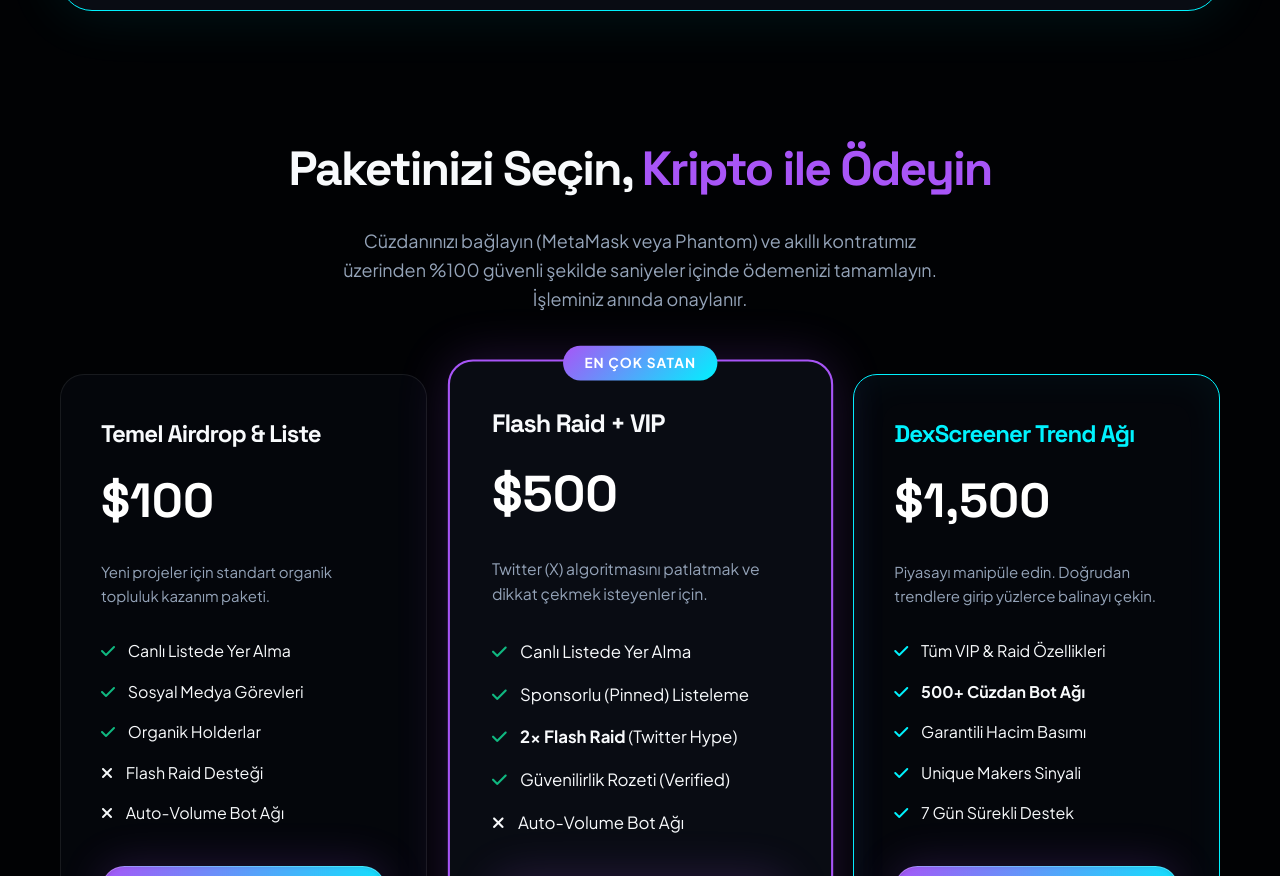
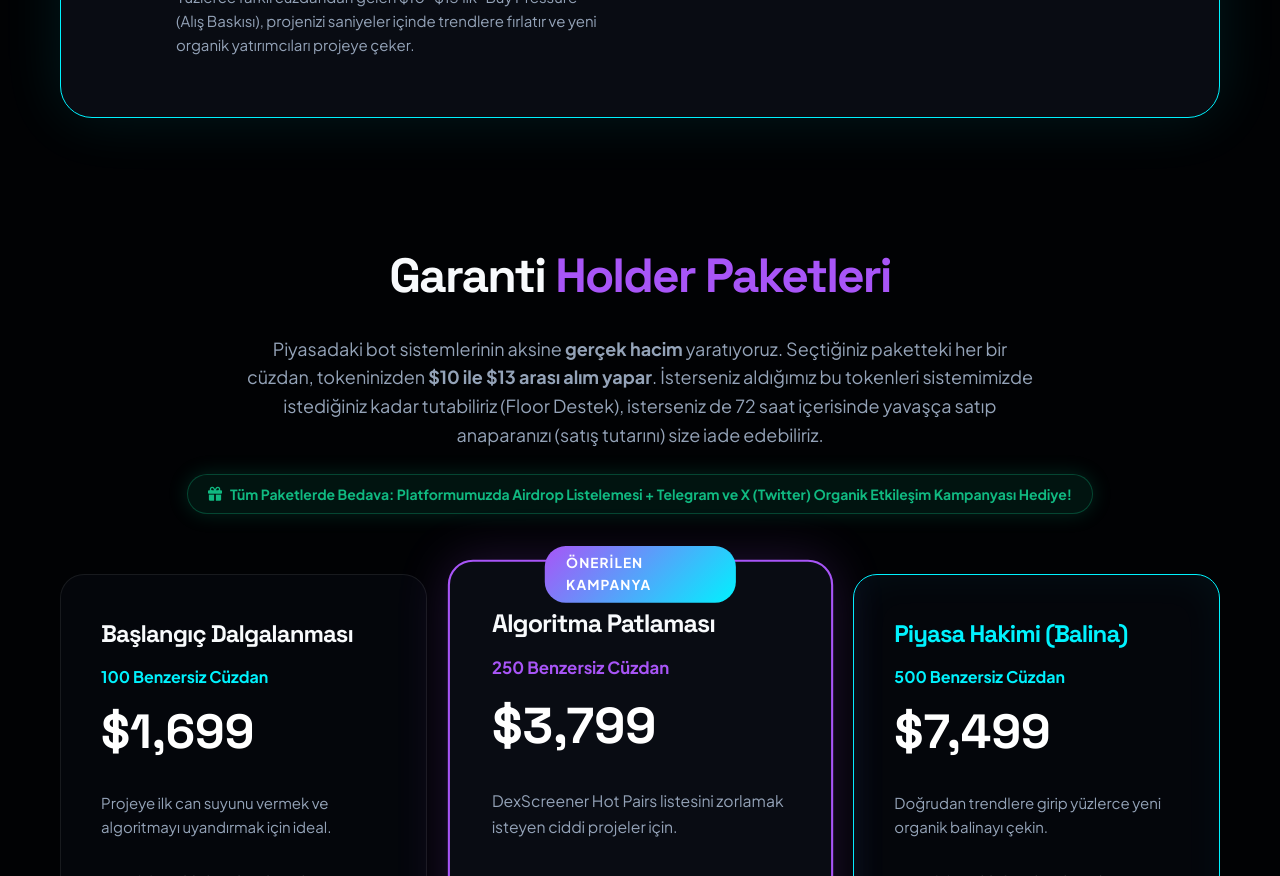
Before and after one commit to tokenbountyio/token-bounty-io, a website: page for-projects.html in a window 1280 px wide. Shown: the part 1518-2394 px from the top of the page. Drawn offline with Linux system fonts and the light colour scheme.

Commit message:
Feat: Refactor Storefront to exclusively sell Holder & Volume Bot packages

```diff
--- a/for-projects.html
+++ b/for-projects.html
@@ -263,13 +263,13 @@
         <!-- Hero Section -->
         <section class="marketing-hero" style="padding: 140px 20px 60px;">
             <div style="display:inline-flex; align-items: center; gap: 8px; padding: 6px 16px; background: rgba(168, 85, 247, 0.1); border: 1px solid rgba(168, 85, 247, 0.3); border-radius: 99px; color: var(--neon-purple); font-weight:700; font-size: 13px; margin-bottom: 24px; box-shadow: 0 0 20px rgba(168,85,247,0.2);">
-                <i class="fa-solid fa-fire-flame-curved"></i> %100 Gerçek Hacim & Trend Garantisi
+                <i class="fa-solid fa-fire-flame-curved"></i> DexScreener & DEXTools Trend Garantisi
             </div>
-            <h1 class="marketing-title" style="font-size: 64px; margin-bottom: 30px;">Projenizi DexScreener'da <br>Trendlere Sokun</h1>
-            <p class="marketing-subtitle" style="font-size: 22px;">Meme coin pazarında hacim ve holder sayısı her şeydir. Dünyanın en gelişmiş "Auto-Volume & Holder Bot" ağıyla tanışın. Yüzlerce farklı cüzdandan gelen organik satın alımlarla algoritmayı ele geçirin.</p>
+            <h1 class="marketing-title" style="font-size: 64px; margin-bottom: 30px;">Algoritmayı Ele Geçirin. <br>Hacmi Siz Belirleyin.</h1>
+            <p class="marketing-subtitle" style="font-size: 22px;">Meme coin pazarında hacim ve benzersiz holder (Unique Maker) sayısı her şeydir. Dünyanın en gelişmiş "Auto-Volume & Holder Bot" ağıyla tanışın. Yüzlerce farklı cüzdandan gelen stratejik alımlarla projenizi en tepeye taşıyoruz.</p>
             <div style="display: flex; gap: 20px; justify-content: center;">
-                <a href="#pricing" class="btn-main" style="padding: 18px 40px; font-size: 18px; background: var(--gradient-brand); border:none; box-shadow: 0 0 30px rgba(168,85,247,0.4);"><i class="fa-solid fa-rocket"></i> Paketleri İncele</a>
-                <a href="#how-it-works" class="btn-main" style="padding: 18px 40px; font-size: 18px; background: rgba(255,255,255,0.05); color: #fff; border: 1px solid var(--border-subtle);"><i class="fa-solid fa-play"></i> Nasıl Çalışır?</a>
+                <a href="#pricing" class="btn-main" style="padding: 18px 40px; font-size: 18px; background: var(--gradient-brand); border:none; box-shadow: 0 0 30px rgba(168,85,247,0.4);"><i class="fa-solid fa-rocket"></i> Holder Paketlerini İncele</a>
+                <a href="#how-it-works" class="btn-main" style="padding: 18px 40px; font-size: 18px; background: rgba(255,255,255,0.05); color: #fff; border: 1px solid var(--border-subtle);"><i class="fa-solid fa-play"></i> Sistem Nasıl Çalışıyor?</a>
             </div>
         </section>
 
@@ -277,23 +277,23 @@
         <section id="how-it-works" style="max-width: 1200px; margin: 80px auto; padding: 0 20px;">
             <div style="background: var(--bg-surface-elevated); border: 1px solid var(--neon-cyan); border-radius: 32px; padding: 60px; box-shadow: 0 0 60px rgba(0, 242, 254, 0.1); display: grid; grid-template-columns: 1fr 1fr; gap: 60px; align-items: center;">
                 <div>
-                    <h2 style="font-family: var(--font-heading); font-size: 42px; margin-bottom: 24px; color: var(--text-primary); line-height: 1.2;">Neden <span style="color: var(--neon-cyan);">Volume Bot Ağı</span> Kullanmalısınız?</h2>
-                    <p style="color: var(--text-secondary); font-size: 18px; margin-bottom: 30px; line-height: 1.7;">DexScreener ve DEXTools algoritmaları, projeleri "Trending" listesine alırken tek bir şeye bakar: <strong>Unique Makers (Farklı Cüzdan İşlemleri)</strong> ve <strong>İşlem Hacmi</strong>.</p>
-                    <p style="color: var(--text-secondary); font-size: 18px; margin-bottom: 40px; line-height: 1.7;">Tek bir cüzdandan 10.000$ alım yapmanız trend olmanızı sağlamaz. Ancak bizim sistemimizde; ana kasadan beslenen <strong>500 benzersiz cüzdan</strong>, rasgele zaman aralıklarıyla projenizden organik görünümlü alımlar yapar.</p>
+                    <h2 style="font-family: var(--font-heading); font-size: 42px; margin-bottom: 24px; color: var(--text-primary); line-height: 1.2;">Piyasayı <span style="color: var(--neon-cyan);">Bot Ağımızla</span> Manipüle Edin</h2>
+                    <p style="color: var(--text-secondary); font-size: 18px; margin-bottom: 30px; line-height: 1.7;">DexScreener ve DEXTools algoritmaları, projeleri "Trending" (Hot Pairs) listesine alırken en çok <strong>Unique Makers (Farklı Cüzdan İşlemleri)</strong> metriğine bakar.</p>
+                    <p style="color: var(--text-secondary); font-size: 18px; margin-bottom: 40px; line-height: 1.7;">Tek bir balina cüzdanından 10.000$ alım yapmanız trend olmanızı sağlamaz. Ancak sistemimiz, ana kasadan beslenen <strong>500+ benzersiz cüzdanı</strong> kontrol eder. Sizin için rasgele zamanlarda organik görünümlü alımlar yaparız.</p>
 
                     <ul style="list-style: none; padding: 0; display: flex; flex-direction: column; gap: 20px;">
                         <li style="display: flex; gap: 15px; align-items: flex-start;">
                             <div style="width: 40px; height: 40px; border-radius: 50%; background: rgba(16, 185, 129, 0.1); color: var(--neon-green); display: flex; align-items: center; justify-content: center; font-size: 18px; flex-shrink: 0;"><i class="fa-solid fa-check"></i></div>
                             <div>
-                                <h4 style="font-size: 18px; font-weight: 700; margin-bottom: 5px;">Anında 500+ Yeni Holder</h4>
-                                <p style="color: var(--text-secondary); font-size: 15px;">Satın alan her bot cüzdanı, tokeninizi elinde tutarak projenizin holder sayısını artırır. Yeni yatırımcılara güven verir.</p>
+                                <h4 style="font-size: 18px; font-weight: 700; margin-bottom: 5px;">Güvenilir "Floor" Desteği</h4>
+                                <p style="color: var(--text-secondary); font-size: 15px;">Satın alan her cüzdan tokeninizi cüzdanında tutar. İsterseniz bu tokenleri süresiz olarak tutup fiyatın düşmesini (Floor) engelleriz. İsterseniz de 72 saat içinde yavaşça satıp anaparanızı size iade ederiz.</p>
                             </div>
                         </li>
                         <li style="display: flex; gap: 15px; align-items: flex-start;">
                             <div style="width: 40px; height: 40px; border-radius: 50%; background: rgba(0, 242, 254, 0.1); color: var(--neon-cyan); display: flex; align-items: center; justify-content: center; font-size: 18px; flex-shrink: 0;"><i class="fa-solid fa-bolt"></i></div>
                             <div>
-                                <h4 style="font-size: 18px; font-weight: 700; margin-bottom: 5px;">Trend Algoritmasını Tetikler</h4>
-                                <p style="color: var(--text-secondary); font-size: 15px;">Sürekli ve farklı cüzdanlardan gelen satın alma işlemleri (Buy Pressure), projenizi saniyeler içinde "Hot Pairs" listesine fırlatır.</p>
+                                <h4 style="font-size: 18px; font-weight: 700; margin-bottom: 5px;">Trend Algoritmasını Kesin Tetikler</h4>
+                                <p style="color: var(--text-secondary); font-size: 15px;">Yüzlerce farklı cüzdandan gelen $10-$13'lık "Buy Pressure" (Alış Baskısı), projenizi saniyeler içinde trendlere fırlatır ve yeni organik yatırımcıları projeye çeker.</p>
                             </div>
                         </li>
                     </ul>
@@ -334,64 +334,72 @@
         <!-- Pricing Section (Web3 Payments) -->
         <section id="pricing" style="max-width: 1200px; margin: 120px auto; padding: 0 20px;">
             <div style="text-align: center; margin-bottom: 60px;">
-                <h2 style="font-family: var(--font-heading); font-size: 48px; margin-bottom: 20px;">Paketinizi Seçin, <span style="color: var(--neon-purple);">Kripto ile Ödeyin</span></h2>
-                <p style="color: var(--text-secondary); font-size: 18px; max-width: 600px; margin: 0 auto;">Cüzdanınızı bağlayın (MetaMask veya Phantom) ve akıllı kontratımız üzerinden %100 güvenli şekilde saniyeler içinde ödemenizi tamamlayın. İşleminiz anında onaylanır.</p>
+                <h2 style="font-family: var(--font-heading); font-size: 48px; margin-bottom: 20px;">Garanti <span style="color: var(--neon-purple);">Holder Paketleri</span></h2>
+                <p style="color: var(--text-secondary); font-size: 18px; max-width: 800px; margin: 0 auto;">Piyasadaki bot sistemlerinin aksine <strong>gerçek hacim</strong> yaratıyoruz. Seçtiğiniz paketteki her bir cüzdan, tokeninizden <strong>$10 ile $13 arası alım yapar</strong>. İsterseniz aldığımız bu tokenleri sistemimizde istediğiniz kadar tutabiliriz (Floor Destek), isterseniz de 72 saat içerisinde yavaşça satıp anaparanızı (satış tutarını) size iade edebiliriz.</p>
+                <div style="display:inline-flex; align-items: center; gap: 8px; padding: 8px 20px; background: rgba(16, 185, 129, 0.1); border: 1px solid rgba(16, 185, 129, 0.3); border-radius: 99px; color: var(--neon-green); font-weight:700; font-size: 14px; margin-top: 24px; box-shadow: 0 0 20px rgba(16,185,129,0.2);">
+                    <i class="fa-solid fa-gift"></i> Tüm Paketlerde Bedava: Platformumuzda Airdrop Listelemesi + Telegram ve X (Twitter) Organik Etkileşim Kampanyası Hediye!
+                </div>
             </div>
 
             <div style="display: grid; grid-template-columns: repeat(3, 1fr); gap: 30px;">
 
-                <!-- Package 1 -->
+                <!-- Package 1: 100 Wallets -->
                 <div class="pricing-card" style="background: var(--bg-glass-card); border: 1px solid var(--border-subtle); border-radius: 24px; padding: 40px; position: relative; transition: transform 0.3s;">
-                    <h3 style="font-size: 24px; margin-bottom: 10px;">Temel Airdrop & Liste</h3>
-                    <div style="font-size: 48px; font-weight: 800; font-family: var(--font-heading); margin-bottom: 20px; color: #fff;">$100</div>
-                    <p style="color: var(--text-secondary); margin-bottom: 30px; font-size: 15px;">Yeni projeler için standart organik topluluk kazanım paketi.</p>
+                    <h3 style="font-size: 24px; margin-bottom: 10px;">Başlangıç Dalgalanması</h3>
+                    <div style="color: var(--neon-cyan); font-weight: 700; margin-bottom: 5px;">100 Benzersiz Cüzdan</div>
+                    <div style="font-size: 48px; font-weight: 800; font-family: var(--font-heading); margin-bottom: 20px; color: #fff;">$1,699</div>
+                    <p style="color: var(--text-secondary); margin-bottom: 30px; font-size: 15px;">Projeye ilk can suyunu vermek ve algoritmayı uyandırmak için ideal.</p>
 
                     <ul style="list-style: none; padding: 0; margin-bottom: 40px; display: flex; flex-direction: column; gap: 15px;">
-                        <li><i class="fa-solid fa-check" style="color: var(--neon-green); margin-right: 10px;"></i> Canlı Listede Yer Alma</li>
-                        <li><i class="fa-solid fa-check" style="color: var(--neon-green); margin-right: 10px;"></i> Sosyal Medya Görevleri</li>
-                        <li><i class="fa-solid fa-check" style="color: var(--neon-green); margin-right: 10px;"></i> Organik Holderlar</li>
-                        <li style="color: var(--text-muted);"><i class="fa-solid fa-xmark" style="margin-right: 10px;"></i> Flash Raid Desteği</li>
-                        <li style="color: var(--text-muted);"><i class="fa-solid fa-xmark" style="margin-right: 10px;"></i> Auto-Volume Bot Ağı</li>
+                        <li><i class="fa-solid fa-check" style="color: var(--neon-green); margin-right: 10px;"></i> 100 Farklı Cüzdandan Alım</li>
+                        <li><i class="fa-solid fa-check" style="color: var(--neon-green); margin-right: 10px;"></i> Her Cüzdan $10-$13 Alır</li>
+                        <li><i class="fa-solid fa-check" style="color: var(--neon-green); margin-right: 10px;"></i> 72 Saatte İade veya Süresiz Tutma</li>
+                        <li><i class="fa-solid fa-check" style="color: var(--neon-green); margin-right: 10px;"></i> Telegram / X Görev Kampanyası</li>
                     </ul>
 
-                    <button onclick="processCryptoPayment(100, 'Temel Airdrop')" class="btn-main" style="width: 100%; justify-content: center; background: rgba(255,255,255,0.05); color: #fff;"><i class="fa-brands fa-ethereum"></i> Web3 ile Öde ($100)</button>
+                    <button onclick="processCryptoPayment(1699, '100 Cüzdan Paketi')" class="btn-main" style="width: 100%; justify-content: center; background: rgba(255,255,255,0.05); color: #fff;"><i class="fa-brands fa-ethereum"></i> Web3 ile Satın Al</button>
                 </div>
 
-                <!-- Package 2 (POPULAR) -->
+                <!-- Package 2: 250 Wallets (POPULAR) -->
                 <div class="pricing-card" style="background: var(--bg-surface-elevated); border: 2px solid var(--neon-purple); border-radius: 24px; padding: 40px; position: relative; transform: scale(1.05); z-index: 10; box-shadow: 0 0 50px rgba(168,85,247,0.2);">
-                    <div style="position: absolute; top: -15px; left: 50%; transform: translateX(-50%); background: var(--gradient-brand); color: #fff; padding: 6px 20px; border-radius: 20px; font-weight: 700; font-size: 13px; letter-spacing: 1px;">EN ÇOK SATAN</div>
-                    <h3 style="font-size: 24px; margin-bottom: 10px;">Flash Raid + VIP</h3>
-                    <div style="font-size: 48px; font-weight: 800; font-family: var(--font-heading); margin-bottom: 20px; color: #fff;">$500</div>
-                    <p style="color: var(--text-secondary); margin-bottom: 30px; font-size: 15px;">Twitter (X) algoritmasını patlatmak ve dikkat çekmek isteyenler için.</p>
+                    <div style="position: absolute; top: -15px; left: 50%; transform: translateX(-50%); background: var(--gradient-brand); color: #fff; padding: 6px 20px; border-radius: 20px; font-weight: 700; font-size: 13px; letter-spacing: 1px;">ÖNERİLEN KAMPANYA</div>
+                    <h3 style="font-size: 24px; margin-bottom: 10px;">Algoritma Patlaması</h3>
+                    <div style="color: var(--neon-purple); font-weight: 700; margin-bottom: 5px;">250 Benzersiz Cüzdan</div>
+                    <div style="font-size: 48px; font-weight: 800; font-family: var(--font-heading); margin-bottom: 20px; color: #fff;">$3,799</div>
+                    <p style="color: var(--text-secondary); margin-bottom: 30px; font-size: 15px;">DexScreener Hot Pairs listesini zorlamak isteyen ciddi projeler için.</p>
 
                     <ul style="list-style: none; padding: 0; margin-bottom: 40px; display: flex; flex-direction: column; gap: 15px;">
-                        <li><i class="fa-solid fa-check" style="color: var(--neon-green); margin-right: 10px;"></i> Canlı Listede Yer Alma</li>
-                        <li><i class="fa-solid fa-check" style="color: var(--neon-green); margin-right: 10px;"></i> Sponsorlu (Pinned) Listeleme</li>
-                        <li><i class="fa-solid fa-check" style="color: var(--neon-green); margin-right: 10px;"></i> <strong>2x Flash Raid</strong> (Twitter Hype)</li>
-                        <li><i class="fa-solid fa-check" style="color: var(--neon-green); margin-right: 10px;"></i> Güvenilirlik Rozeti (Verified)</li>
-                        <li style="color: var(--text-muted);"><i class="fa-solid fa-xmark" style="margin-right: 10px;"></i> Auto-Volume Bot Ağı</li>
+                        <li><i class="fa-solid fa-check" style="color: var(--neon-green); margin-right: 10px;"></i> 250 Farklı Cüzdandan Alım</li>
+                        <li><i class="fa-solid fa-check" style="color: var(--neon-green); margin-right: 10px;"></i> Ciddi "Buy Pressure" Oluşturma</li>
+                        <li><i class="fa-solid fa-check" style="color: var(--neon-green); margin-right: 10px;"></i> 72 Saatte İade veya Süresiz Tutma</li>
+                        <li><i class="fa-solid fa-check" style="color: var(--neon-green); margin-right: 10px;"></i> Hediye Airdrop Listelemesi</li>
                     </ul>
 
-                    <button onclick="processCryptoPayment(500, 'Flash Raid VIP')" class="btn-main" style="width: 100%; justify-content: center; background: var(--gradient-brand); border: none; box-shadow: 0 0 20px rgba(168,85,247,0.4);"><i class="fa-brands fa-ethereum"></i> Web3 ile Öde ($500)</button>
+                    <button onclick="processCryptoPayment(3799, '250 Cüzdan Paketi')" class="btn-main" style="width: 100%; justify-content: center; background: var(--gradient-brand); border: none; box-shadow: 0 0 20px rgba(168,85,247,0.4);"><i class="fa-brands fa-ethereum"></i> Web3 ile Satın Al</button>
                 </div>
 
-                <!-- Package 3 (THE WHALE) -->
+                <!-- Package 3: 500 Wallets (THE WHALE) -->
                 <div class="pricing-card" style="background: var(--bg-glass-card); border: 1px solid var(--neon-cyan); border-radius: 24px; padding: 40px; position: relative; transition: transform 0.3s; box-shadow: inset 0 0 40px rgba(0, 242, 254, 0.05);">
-                    <h3 style="font-size: 24px; margin-bottom: 10px; color: var(--neon-cyan);">DexScreener Trend Ağı</h3>
-                    <div style="font-size: 48px; font-weight: 800; font-family: var(--font-heading); margin-bottom: 20px; color: #fff;">$1,500</div>
-                    <p style="color: var(--text-secondary); margin-bottom: 30px; font-size: 15px;">Piyasayı manipüle edin. Doğrudan trendlere girip yüzlerce balinayı çekin.</p>
+                    <h3 style="font-size: 24px; margin-bottom: 10px; color: var(--neon-cyan);">Piyasa Hakimi (Balina)</h3>
+                    <div style="color: var(--neon-cyan); font-weight: 700; margin-bottom: 5px;">500 Benzersiz Cüzdan</div>
+                    <div style="font-size: 48px; font-weight: 800; font-family: var(--font-heading); margin-bottom: 20px; color: #fff;">$7,499</div>
+                    <p style="color: var(--text-secondary); margin-bottom: 30px; font-size: 15px;">Doğrudan trendlere girip yüzlerce yeni organik balinayı çekin.</p>
 
                     <ul style="list-style: none; padding: 0; margin-bottom: 40px; display: flex; flex-direction: column; gap: 15px;">
-                        <li><i class="fa-solid fa-check" style="color: var(--neon-cyan); margin-right: 10px;"></i> Tüm VIP & Raid Özellikleri</li>
-                        <li><i class="fa-solid fa-check" style="color: var(--neon-cyan); margin-right: 10px;"></i> <strong>500+ Cüzdan Bot Ağı</strong></li>
-                        <li><i class="fa-solid fa-check" style="color: var(--neon-cyan); margin-right: 10px;"></i> Garantili Hacim Basımı</li>
-                        <li><i class="fa-solid fa-check" style="color: var(--neon-cyan); margin-right: 10px;"></i> Unique Makers Sinyali</li>
-                        <li><i class="fa-solid fa-check" style="color: var(--neon-cyan); margin-right: 10px;"></i> 7 Gün Sürekli Destek</li>
+                        <li><i class="fa-solid fa-check" style="color: var(--neon-cyan); margin-right: 10px;"></i> 500 Farklı Cüzdandan Alım</li>
+                        <li><i class="fa-solid fa-check" style="color: var(--neon-cyan); margin-right: 10px;"></i> Garantili Unique Maker Dalgası</li>
+                        <li><i class="fa-solid fa-check" style="color: var(--neon-cyan); margin-right: 10px;"></i> 72 Saatte İade veya Süresiz Tutma</li>
+                        <li><i class="fa-solid fa-check" style="color: var(--neon-cyan); margin-right: 10px;"></i> Tam Kapsamlı Sosyal Medya Şovu</li>
                     </ul>
 
-                    <button onclick="processCryptoPayment(1500, 'Trend Maker Network')" class="btn-main" style="width: 100%; justify-content: center; background: rgba(0, 242, 254, 0.1); color: var(--neon-cyan); border: 1px solid var(--neon-cyan);"><i class="fa-brands fa-ethereum"></i> Web3 ile Öde ($1500)</button>
+                    <button onclick="processCryptoPayment(7499, '500 Cüzdan Balina Paketi')" class="btn-main" style="width: 100%; justify-content: center; background: rgba(0, 242, 254, 0.1); color: var(--neon-cyan); border: 1px solid var(--neon-cyan);"><i class="fa-brands fa-ethereum"></i> Web3 ile Satın Al</button>
                 </div>
 
+            </div>
+
+            <div style="margin-top: 40px; text-align: center;">
+                <p style="color: var(--text-secondary); font-size: 16px; margin-bottom: 15px;">500+ Cüzdan, Özel Market Making Çözümleri veya VIP Anlaşmalar İçin:</p>
+                <a href="https://t.me/tokenbounty" target="_blank" class="btn-main" style="background: rgba(0, 136, 204, 0.1); color: #0088cc; border: 1px solid #0088cc; display: inline-flex; justify-content: center; padding: 12px 30px;"><i class="fa-brands fa-telegram"></i> Telegram Üzerinden İletişime Geçin</a>
             </div>
         </section>
 
```
